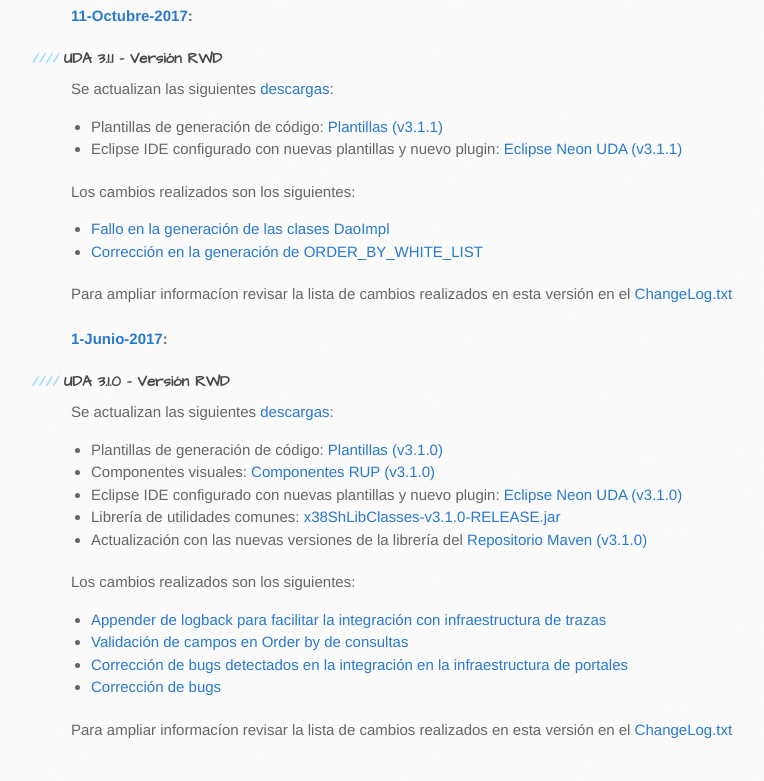
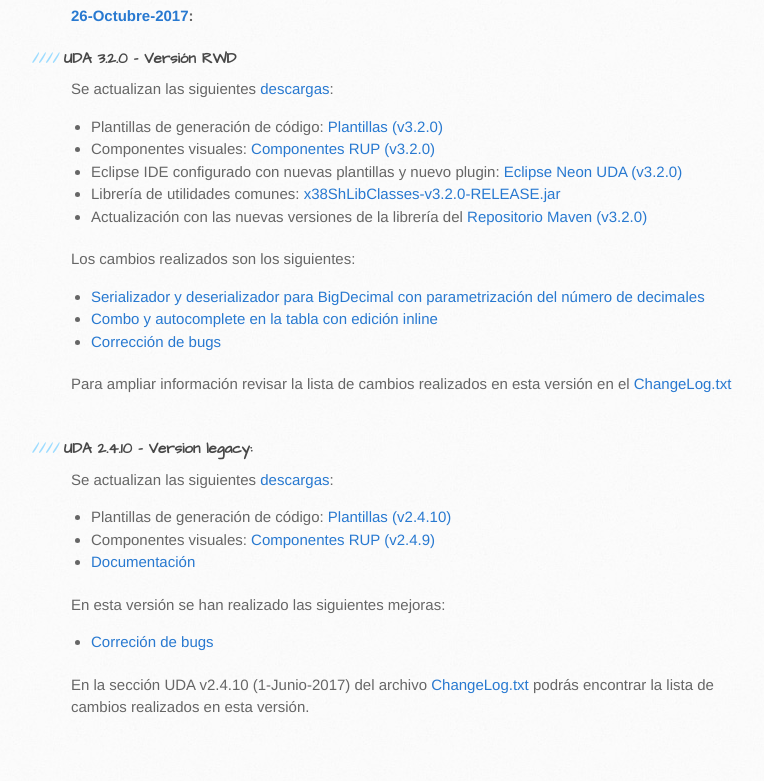
Before and after one commit to UDA-EJIE/uda-ejie.github.io, a plain HTML site: page index.html in a window 1280 px wide. Shown: the part 1873-2654 px from the top of the page, without its empty margins (99-863 px from the left). Drawn offline with Linux system fonts and the light colour scheme.

Commit message:
v3.2.0 released

```diff
--- a/index.html
+++ b/index.html
@@ -50,43 +50,26 @@
 
 
                 <h2>Novedades</h2>
-<b><a href='https://github.com/UDA-EJIE/uda-ejie.github.io/wiki/Actualizar'>11-Octubre-2017</a>:</b>
-<h4>UDA 3.1.1 - Versión RWD</h4>
+<b><a href='https://github.com/UDA-EJIE/uda-ejie.github.io/wiki/Actualizar'>26-Octubre-2017</a>:</b>
+<h4>UDA 3.2.0 - Versión RWD</h4>
 Se actualizan las siguientes <a href='https://drive.google.com/folderview?id=0B2jWuJHnBpz_VFVLU2ZoREQ2Q1E&usp=sharing#list' target='_blank'>descargas</a>:<br>
 <ul>
-<li>Plantillas de generación de código: <a href='https://docs.google.com/uc?authuser=0&id=0B2jWuJHnBpz_akR2eGFWZE0tOUE&export=download'>Plantillas (v3.1.1)</a></li>
-<li>Eclipse IDE configurado con nuevas plantillas y nuevo plugin: <a href='https://docs.google.com/uc?authuser=0&id=0B2jWuJHnBpz_aTQ5NzhmZXItNnc&export=download' target='_blank'>Eclipse Neon UDA (v3.1.1)</a></li>
+<li>Plantillas de generación de código: <a href='https://docs.google.com/uc?authuser=0&id=0B2jWuJHnBpz_NE9scVowMzF5d1U&export=download'>Plantillas (v3.2.0)</a></li>
+<li>Componentes visuales: <a href='https://docs.google.com/uc?authuser=0&id=0B2jWuJHnBpz_a01ZWmxsY0lCMTQ&export=download'>Componentes RUP (v3.2.0)</a></li>
+<li>Eclipse IDE configurado con nuevas plantillas y nuevo plugin: <a href='https://docs.google.com/uc?authuser=0&id=0B2jWuJHnBpz_Wm93U2NzcFhnMkU&export=download' target='_blank'>Eclipse Neon UDA (v3.2.0)</a></li>
+<li>Librería de utilidades comunes: <a href='https://docs.google.com/uc?authuser=0&id=0B2jWuJHnBpz_OHZLMjdPdkFNUnM&export=download'>x38ShLibClasses-v3.2.0-RELEASE.jar</a></li>
+<li>Actualización con las nuevas versiones de la librería del <a href='https://docs.google.com/uc?authuser=0&id=0B2jWuJHnBpz_NV9UelhJclZDVFE&export=download'>Repositorio Maven (v3.2.0)</a></li>
 </ul>
 
 Los cambios realizados son los siguientes:<br>
 <ul>
-<li><a href='https://github.com/UDA-EJIE/udaTemplates/issues/2' target='_blank'>Fallo en la generación de las clases DaoImpl</a></li>
-<li><a href='https://github.com/UDA-EJIE/udaRUP/issues/67' target='_blank'>Corrección en la generación de ORDER_BY_WHITE_LIST</a></li>
+<li><a href='https://github.com/UDA-EJIE/udaRUP/issues/68' target='_blank'>Serializador y deserializador para BigDecimal con parametrización del número de decimales</a></li>
+<li><a href='https://github.com/UDA-EJIE/udaRUP/issues/64' target='_blank'>Combo y autocomplete en la tabla con edición inline</a></li>
+<li><a href='https://github.com/UDA-EJIE/udaRUP/issues/67' target='_blank'>Corrección de bugs</a></li>
 </ul>
-Para ampliar informacíon revisar la lista de cambios realizados en esta versión en el <a href='https://docs.google.com/uc?authuser=0&id=0B2jWuJHnBpz_QVZhLUM0QlFxOGc&export=download'>ChangeLog.txt</a><br>
+Para ampliar información revisar la lista de cambios realizados en esta versión en el <a href='https://docs.google.com/uc?authuser=0&id=0B2jWuJHnBpz_QVZhLUM0QlFxOGc&export=download'>ChangeLog.txt</a><br>
 <br>
 
-
-<b><a href='https://github.com/UDA-EJIE/uda-ejie.github.io/wiki/Actualizar'>1-Junio-2017</a>:</b>
-<h4>UDA 3.1.0 - Versión RWD</h4>
-Se actualizan las siguientes <a href='https://drive.google.com/folderview?id=0B2jWuJHnBpz_VFVLU2ZoREQ2Q1E&usp=sharing#list' target='_blank'>descargas</a>:<br>
-<ul>
-<li>Plantillas de generación de código: <a href='https://docs.google.com/uc?authuser=0&id=0B2jWuJHnBpz_MXJyM1hlX1FFU1U&export=download'>Plantillas (v3.1.0)</a></li>
-<li>Componentes visuales: <a href='https://docs.google.com/uc?authuser=0&id=0B2jWuJHnBpz_eHF1LTladF95ZDQ&export=download'>Componentes RUP (v3.1.0)</a></li>
-<li>Eclipse IDE configurado con nuevas plantillas y nuevo plugin: <a href='https://docs.google.com/uc?authuser=0&id=0B2jWuJHnBpz_ZWZ0RG1jRW5sNVk&export=download' target='_blank'>Eclipse Neon UDA (v3.1.0)</a></li>
-<li>Librería de utilidades comunes: <a href='https://docs.google.com/uc?authuser=0&id=0B2jWuJHnBpz_VUFOQVRWdl9pMWc&export=download'>x38ShLibClasses-v3.1.0-RELEASE.jar</a></li>
-<li>Actualización con las nuevas versiones de la librería del <a href='https://docs.google.com/uc?authuser=0&id=0B2jWuJHnBpz_Tnl5eGJiUE9JV28&export=download'>Repositorio Maven (v3.1.0)</a></li>
-</ul>
-
-Los cambios realizados son los siguientes:<br>
-<ul>
-<li><a href='https://github.com/UDA-EJIE/udaLib/issues/7' target='_blank'>Appender de logback para facilitar la integración con infraestructura de trazas</a></li>
-<li><a href='https://github.com/UDA-EJIE/udaLib/issues/8' target='_blank'>Validación de campos en Order by de consultas</a></li>
-<li><a href='https://github.com/UDA-EJIE/udaRUP/issues/48' target='_blank'>Corrección de bugs detectados en la integración en la infraestructura de portales</a></li>
-<li><a href='https://github.com/UDA-EJIE/udaRUP/issues?q=milestone%3Av3.1.0' target='_blank'>Corrección de bugs </a></li>
-</ul>
-Para ampliar informacíon revisar la lista de cambios realizados en esta versión en el <a href='https://docs.google.com/uc?authuser=0&id=0B2jWuJHnBpz_QVZhLUM0QlFxOGc&export=download'>ChangeLog.txt</a><br>
-<br>
 <h4>UDA 2.4.10 - Version legacy:</h4>
 Se actualizan las siguientes <a href='https://drive.google.com/folderview?id=0B2jWuJHnBpz_OWc3bnlUV1RLUDg&usp=sharing#list' target='_blank'>descargas</a>:<br>
 <ul>
@@ -96,7 +79,7 @@ Se actualizan las siguientes <a href='https://drive.google.com/folderview?id=0B2
 </ul>
 En esta versión se han realizado las siguientes mejoras:<br>
 <ul>
-<li><a href='https://github.com/UDA-EJIE/udaRUP/issues/41' target='_blank'>Correción de bugs</a></li>
+<li><a href='https://github.com/UDA-EJIE/udaRUP/issues?q=label%3Abug%20milestone%3Av3.2.0%20' target='_blank'>Correción de bugs</a></li>
 </ul>
 En la sección UDA v2.4.10 (1-Junio-2017) del archivo <a href='https://docs.google.com/uc?authuser=0&id=0B2jWuJHnBpz_QVZhLUM0QlFxOGc&export=download'>ChangeLog.txt</a> podrás encontrar la lista de cambios realizados en esta versión.<br>
 <br><br><br>
```
